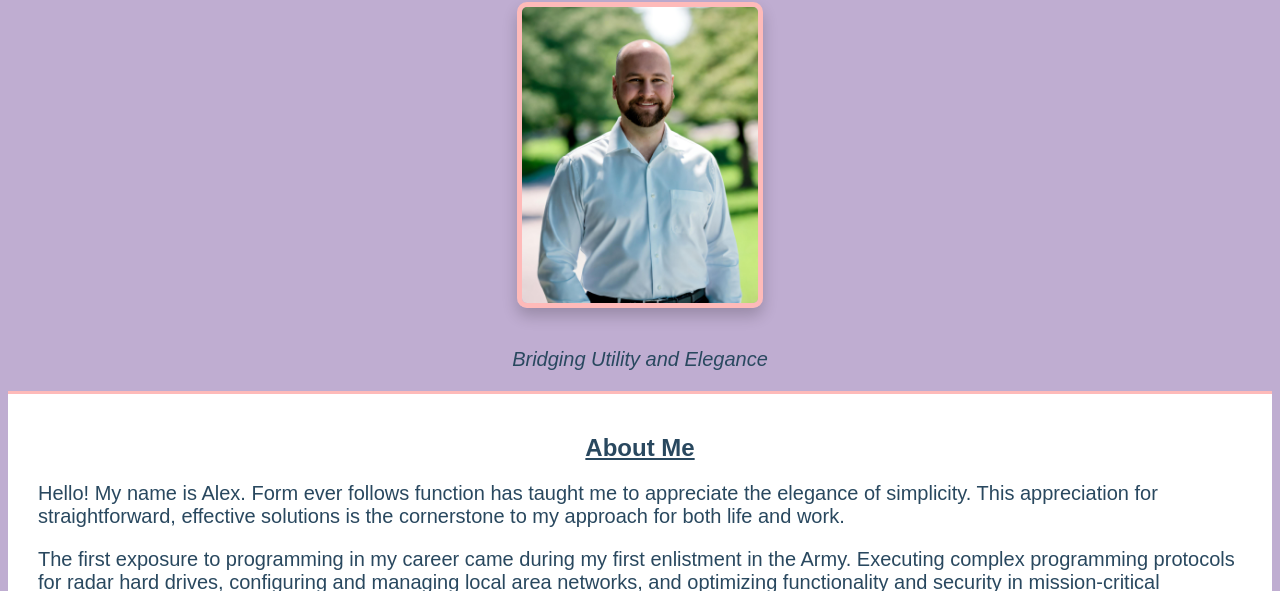
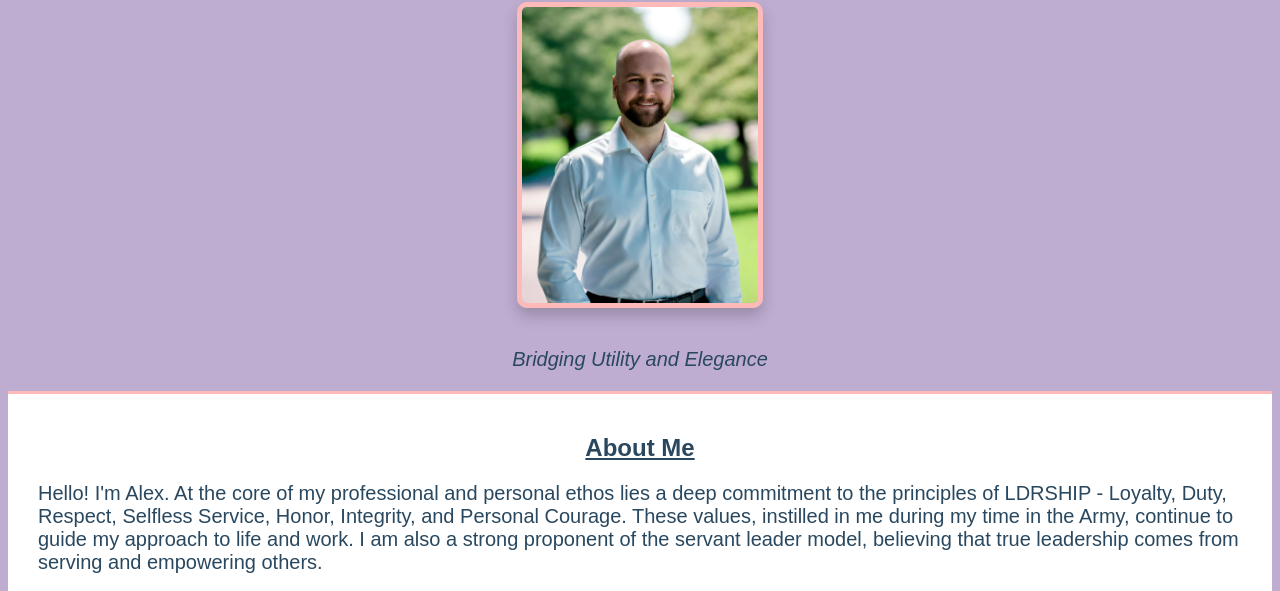
Before and after one commit to Akent90/ProfessionalPortfolio, a plain HTML site: page index.html in a window 1280 px wide. Shown: the part 203-794 px from the top of the page. Drawn offline with Linux system fonts and the light colour scheme.

Commit message:
Add new about me paragraph

```diff
--- a/index.html
+++ b/index.html
@@ -31,10 +31,13 @@
       <section id="about-me">
         <h2 class="about-title">About Me</h2>
         <p>
-          Hello! My name is Alex. Form ever follows function has taught me to
-          appreciate the elegance of simplicity. This appreciation for
-          straightforward, effective solutions is the cornerstone to my approach
-          for both life and work.
+          Hello! I'm Alex. At the core of my professional and personal ethos
+          lies a deep commitment to the principles of LDRSHIP - Loyalty, Duty,
+          Respect, Selfless Service, Honor, Integrity, and Personal Courage.
+          These values, instilled in me during my time in the Army, continue to
+          guide my approach to life and work. I am also a strong proponent of
+          the servant leader model, believing that true leadership comes from
+          serving and empowering others.
         </p>
         <p>
           The first exposure to programming in my career came during my first
```
